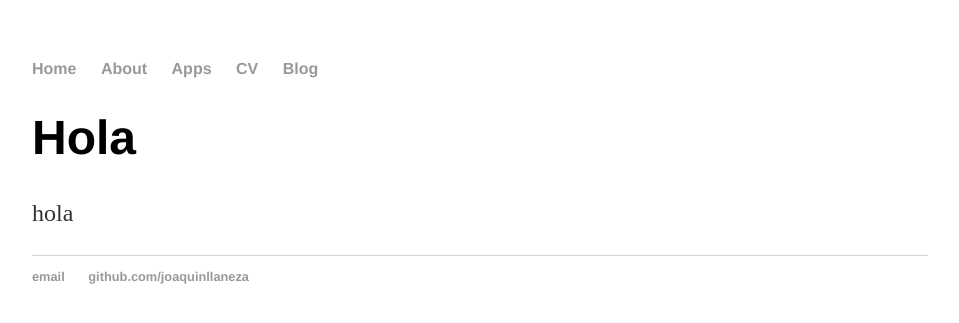
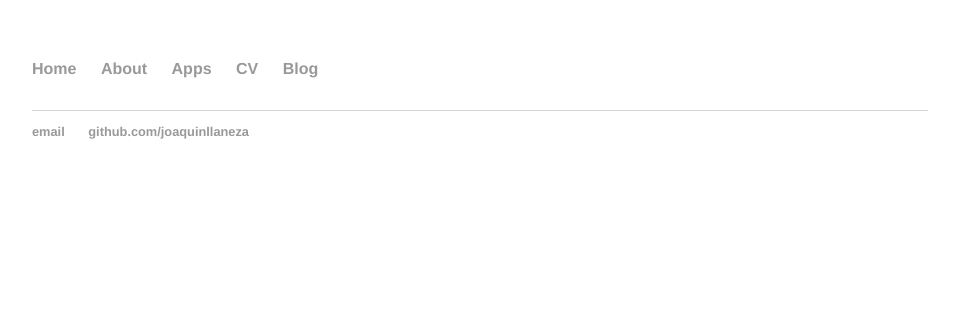
Before and after one commit to joaquinllaneza/joaquinllaneza.github.io, a Jekyll site: the page built from index.html, in a window 1280 px wide. Shown: the top 323 px of the page, without its empty margins (160-1119 px from the left). Built offline with Jekyll 4.4.1, drawn with Linux system fonts in a browser that asks for light colours.

Commit message:
Update index.html

```diff
--- a/index.html
+++ b/index.html
@@ -3,6 +3,6 @@ layout: default
 title: Joaquin Llaneza
 ---
 <div class="blurb">
-	<h1>Hola</h1>
-	<p>hola</a></p>
+	<h1></h1>
+	<p></a></p>
 </div><!-- /.blurb -->
```
